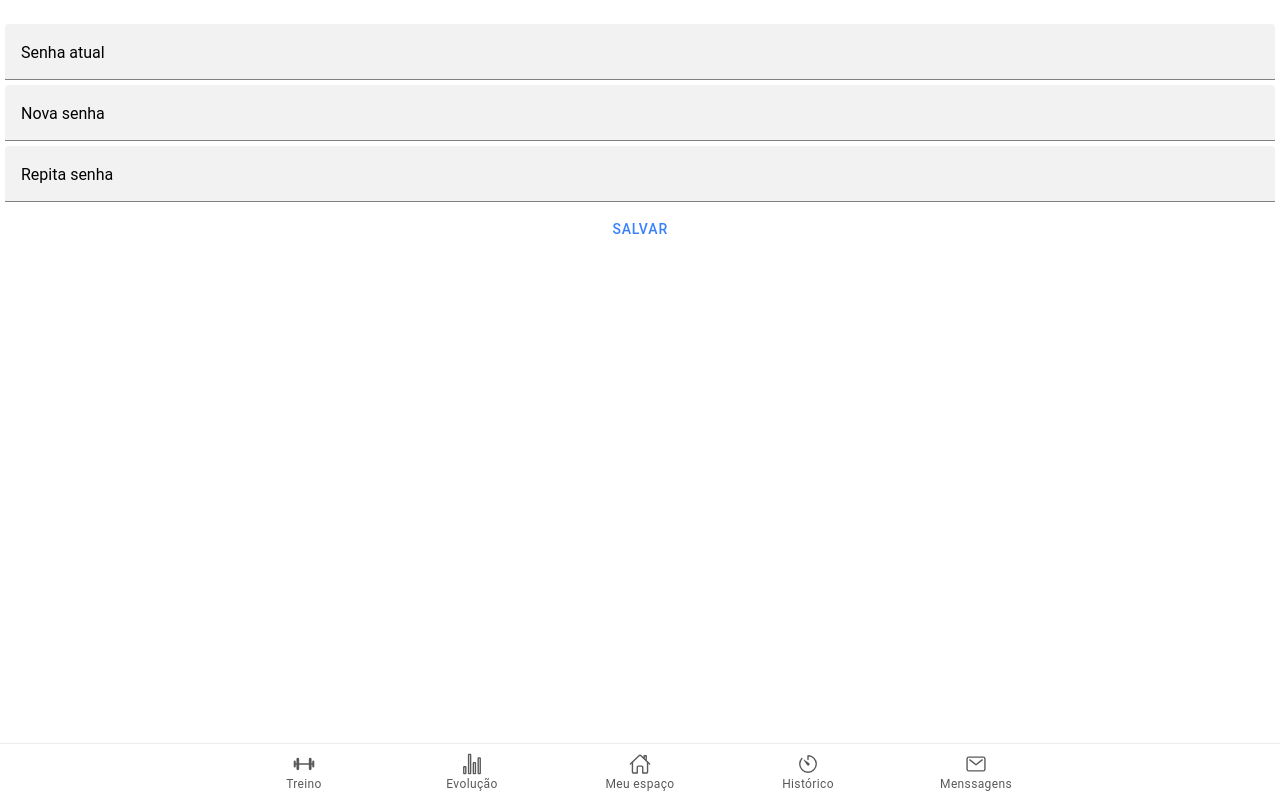
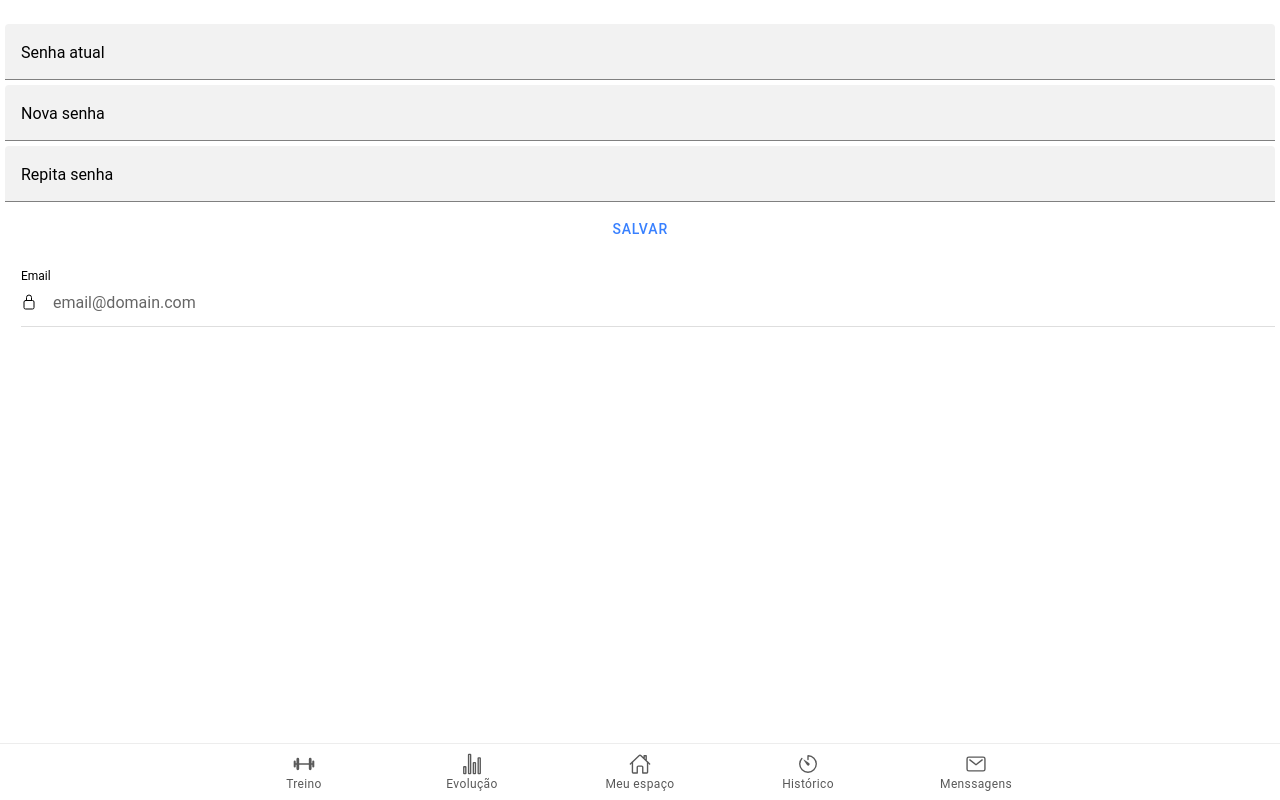
Before and after one commit to alannovais/ionic-gym-app, a React (Vite) app: page /change-password in a window 1280 px wide. Built offline with nearby package versions, Linux system fonts and the light colour scheme.

Commit message:
update password screen

```diff
--- a/src/components/filters/FilterCalssComponent.tsx
+++ b/src/components/filters/FilterCalssComponent.tsx
@@ -27,7 +27,7 @@ export const FilterCalssComponent: React.FC<ParamsProps> = (props) => {
       <IonItem>
         <IonSelect
           aria-label="Food"
-          label={label}
+          placeholder={label}
           compareWith={compareWith}
           onIonChange={(ev) =>
             console.log('Current value:', JSON.stringify(ev.detail.value))
--- a/src/pages/password/ChangePassword.tsx
+++ b/src/pages/password/ChangePassword.tsx
@@ -3,15 +3,30 @@ import {
   IonCol,
   IonContent,
   IonGrid,
+  IonIcon,
   IonInput,
+  IonItem,
+  IonList,
   IonPage,
   IonRow,
 } from '@ionic/react';
 import { useState } from 'react';
+import { TypedUseSelectorHook } from 'react-redux';
+import { RootState } from '../../store';
+import { useSelector } from 'react-redux';
+import { eyeOutline, lockClosedOutline } from 'ionicons/icons';
 
 const ChangePassword: React.FC = () => {
+  const [oldPassword, setOldPassword] = useState('');
+  const [password, setPassword] = useState('');
+  const [rePassword, setRePassword] = useState('');
+
   const [isTouched, setIsTouched] = useState(false);
   const [isValid, setIsValid] = useState<boolean>();
+
+  const selector: TypedUseSelectorHook<RootState> = useSelector;
+
+  const user = selector((state) => state.user.data);
 
   const validateEmail = (email: string) => {
     return email.match(
@@ -33,21 +48,34 @@ const ChangePassword: React.FC = () => {
     setIsTouched(true);
   };
 
-  const handlerUpdatePassword = () => {};
+  const handlerUpdatePassword = () => {
+    if (user.password !== oldPassword) return;
+
+    if (password === rePassword) console.log(password);
+
+    //submitted password
+    setOldPassword('');
+    setPassword('');
+    setRePassword('');
+  };
 
   return (
     <IonPage>
       <IonContent>
         <IonGrid>
           <IonCol>
+            <form>
               <IonInput
                 className={`${isValid && 'ion-valid'} ${isValid === false && 'ion-invalid'} ${isTouched && 'ion-touched'}`}
-              type="password"
+                type="text"
                 fill="solid"
                 label="Senha atual"
                 labelPlacement="floating"
                 errorText="Invalid email"
-              onIonInput={(event) => validate(event)}
+                onIonInput={(event) => {
+                  validate(event);
+                  setOldPassword(event.target.value);
+                }}
                 onIonBlur={() => markTouched()}></IonInput>
               <IonInput
                 className={`${isValid && 'ion-valid'} ${isValid === false && 'ion-invalid'} ${isTouched && 'ion-touched'}`}
@@ -56,7 +84,10 @@ const ChangePassword: React.FC = () => {
                 label="Nova senha"
                 labelPlacement="floating"
                 errorText="Invalid email"
-              onIonInput={(event) => validate(event)}
+                onIonInput={(event) => {
+                  validate(event);
+                  setPassword(event.target.value);
+                }}
                 onIonBlur={() => markTouched()}></IonInput>
               <IonInput
                 className={`${isValid && 'ion-valid'} ${isValid === false && 'ion-invalid'} ${isTouched && 'ion-touched'}`}
@@ -65,7 +96,10 @@ const ChangePassword: React.FC = () => {
                 label="Repita senha"
                 labelPlacement="floating"
                 errorText="Invalid email"
-              onIonInput={(event) => validate(event)}
+                onIonInput={(event) => {
+                  validate(event);
+                  setRePassword(event.target.value);
+                }}
                 onIonBlur={() => markTouched()}></IonInput>
               <IonRow class="ion-justify-content-center">
                 <IonButton
@@ -77,6 +111,26 @@ const ChangePassword: React.FC = () => {
                   Salvar
                 </IonButton>
               </IonRow>
+            </form>
+            <IonList>
+              <IonItem>
+                <IonInput
+                  labelPlacement="stacked"
+                  label="Email"
+                  placeholder="email@domain.com">
+                  <IonIcon
+                    slot="start"
+                    icon={lockClosedOutline}
+                    aria-hidden="true"></IonIcon>
+                  <IonButton fill="clear" slot="end" aria-label="Show/hide">
+                    <IonIcon
+                      slot="icon-only"
+                      name={eyeOutline}
+                      aria-hidden="true"></IonIcon>
+                  </IonButton>
+                </IonInput>
+              </IonItem>
+            </IonList>
           </IonCol>
         </IonGrid>
       </IonContent>
--- a/src/pages/profile/Profile.tsx
+++ b/src/pages/profile/Profile.tsx
@@ -14,9 +14,15 @@ import {
 } from '@ionic/react';
 import './Porfile.css';
 import { useHistory } from 'react-router';
+import { TypedUseSelectorHook } from 'react-redux';
+import { RootState } from '../../store';
+import { useSelector } from 'react-redux';
 
 const Profile: React.FC = () => {
   const history = useHistory();
+  const selector: TypedUseSelectorHook<RootState> = useSelector;
+  const user = selector((state) => state.user.data);
+
   return (
     <IonPage>
       <IonHeader translucent>
@@ -43,7 +49,7 @@ const Profile: React.FC = () => {
           </IonRow>
           <IonRow class="ion-justify-content-center">
             <IonLabel>
-              <p style={{ fontWeight: 'bold' }}>Olá, Alan!</p>
+              <p style={{ fontWeight: 'bold' }}>Olá, {user.name}!</p>
             </IonLabel>
           </IonRow>
           <IonRow>
--- a/src/store/userStore.ts
+++ b/src/store/userStore.ts
@@ -16,9 +16,9 @@ interface UserStore {
 const initialState: UserStore = {
   data: {
     id: 0,
-    name: 'Alan',
+    name: 'Alan Novais',
     email: '',
-    password: '',
+    password: 'teste123',
     role: '',
     token: '',
   },
```
Lines whose indentation alone changed are shown as unchanged.
